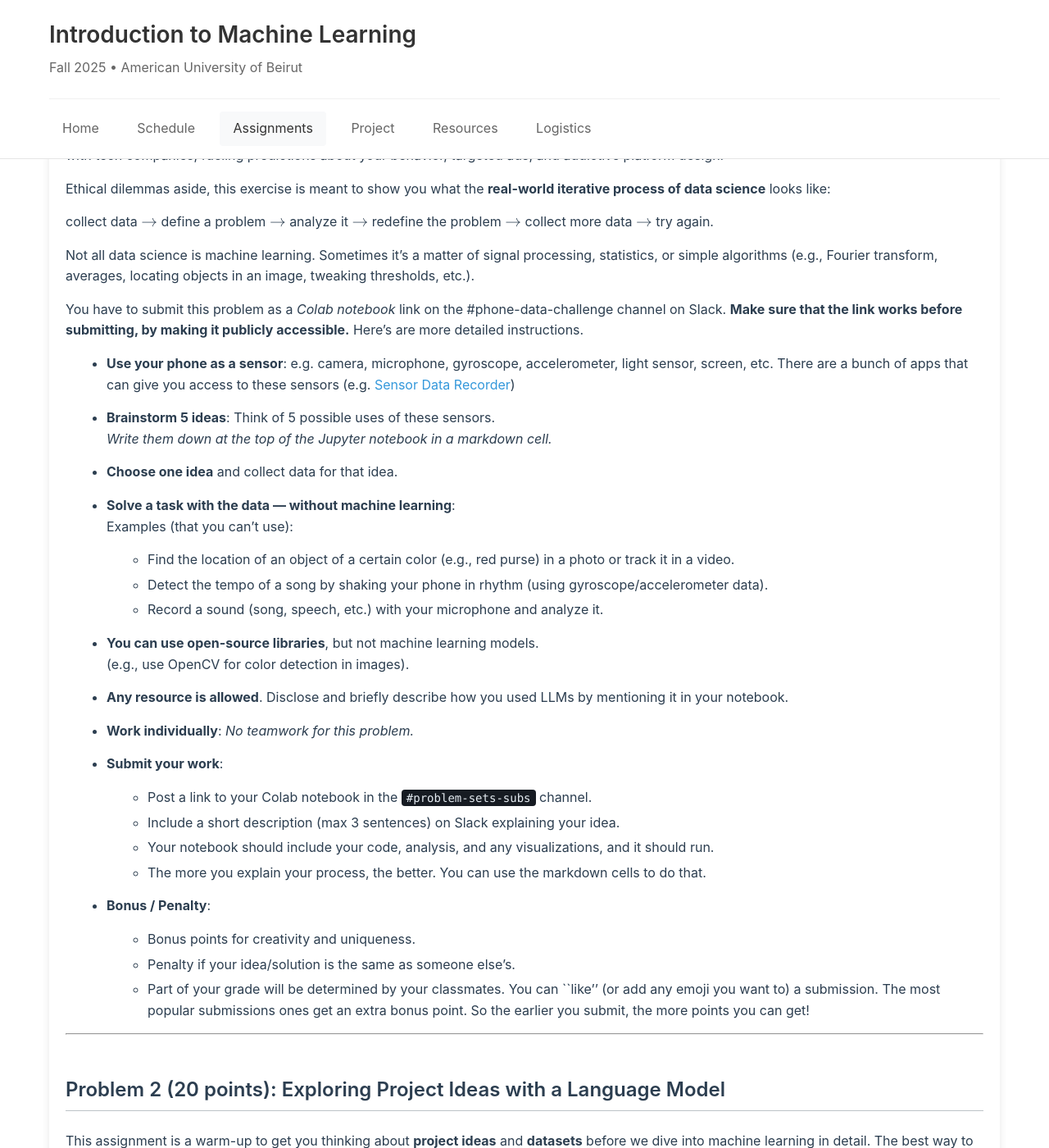
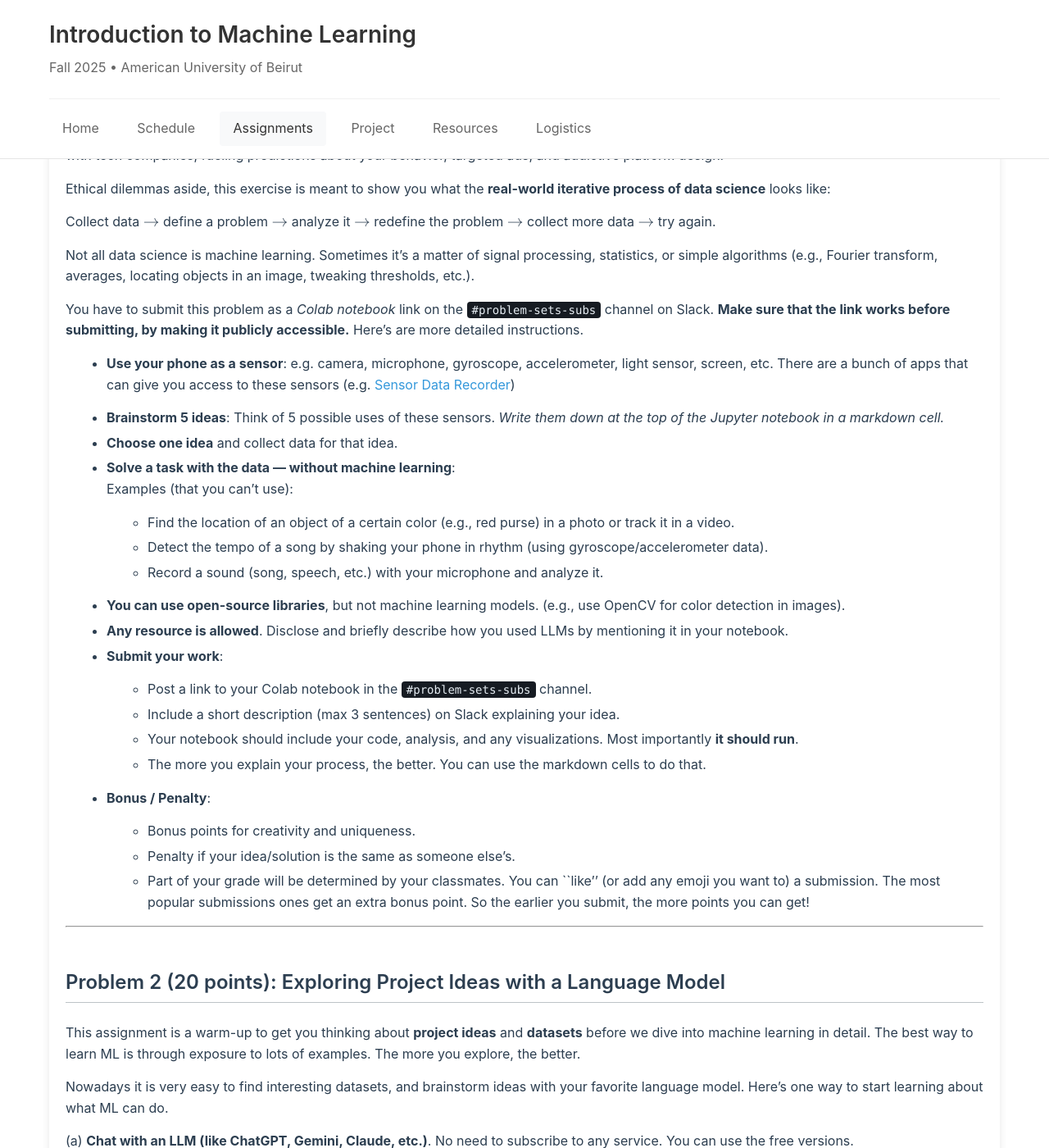
Before and after one commit to Data-Driven-Modeling-Lab/intro2ml, a Jekyll site: the page built from materials/assignments/hw0.md, in a window 1280 px wide and 1400 px high, scrolled down 552 px. Shown: the whole window at 82% size. Built offline with Jekyll 4.4.1, drawn with Linux system fonts in a browser that asks for light colours; formulas are drawn with MathJax 3.

Commit message:
updating homework 1

```diff
--- a/materials/assignments/hw0.md
+++ b/materials/assignments/hw0.md
@@ -18,36 +18,27 @@ This problem is designed to get you thinking creatively about how to collect and
 
 Ethical dilemmas aside, this exercise is meant to show you what the **real-world iterative process of data science** looks like:
 
-collect data $\rightarrow$ define a problem $\rightarrow$ analyze it $\rightarrow$ redefine the problem $\rightarrow$ collect more data $\rightarrow$ try again.
+Collect data $\rightarrow$ define a problem $\rightarrow$ analyze it $\rightarrow$ redefine the problem $\rightarrow$ collect more data $\rightarrow$ try again.
 
 Not all data science is machine learning. Sometimes it's a matter of signal processing, statistics, or simple algorithms (e.g., Fourier transform, averages, locating objects in an image, tweaking thresholds, etc.).
 
-You have to submit this problem as a *Colab notebook* link on the #phone-data-challenge channel on Slack. **Make sure that the link works before submitting, by making it publicly accessible.** Here's are more detailed instructions.
+You have to submit this problem as a *Colab notebook* link on the `#problem-sets-subs` channel on Slack. **Make sure that the link works before submitting, by making it publicly accessible.** Here's are more detailed instructions.
 
 - **Use your phone as a sensor**: e.g. camera, microphone, gyroscope, accelerometer, light sensor, screen, etc. There are a bunch of apps that can give you access to these sensors (e.g. [Sensor Data Recorder](https://apps.apple.com/us/app/sensor-data-recorder/id1438400138))
 
-- **Brainstorm 5 ideas**: Think of 5 possible uses of these sensors.
-  *Write them down at the top of the Jupyter notebook in a markdown cell.*
-
+- **Brainstorm 5 ideas**: Think of 5 possible uses of these sensors. *Write them down at the top of the Jupyter notebook in a markdown cell.*
 - **Choose one idea** and collect data for that idea.
-
 - **Solve a task with the data — without machine learning**:
   Examples (that you can't use):
   - Find the location of an object of a certain color (e.g., red purse) in a photo or track it in a video.
   - Detect the tempo of a song by shaking your phone in rhythm (using gyroscope/accelerometer data).
   - Record a sound (song, speech, etc.) with your microphone and analyze it.
-
-- **You can use open-source libraries**, but not machine learning models.
-  (e.g., use OpenCV for color detection in images).
-
+- **You can use open-source libraries**, but not machine learning models. (e.g., use OpenCV for color detection in images).
 - **Any resource is allowed**. Disclose and briefly describe how you used LLMs by mentioning it in your notebook.
-
-- **Work individually**: *No teamwork for this problem.*
-
 - **Submit your work**:
   - Post a link to your Colab notebook in the `#problem-sets-subs` channel.
   - Include a short description (max 3 sentences) on Slack explaining your idea.
-  - Your notebook should include your code, analysis, and any visualizations, and it should run.
+  - Your notebook should include your code, analysis, and any visualizations. Most importantly **it should run**.
   - The more you explain your process, the better. You can use the markdown cells to do that.
 
 - **Bonus / Penalty**:
```
Also changed, not shown: resources.md (+0 -4 lines).
